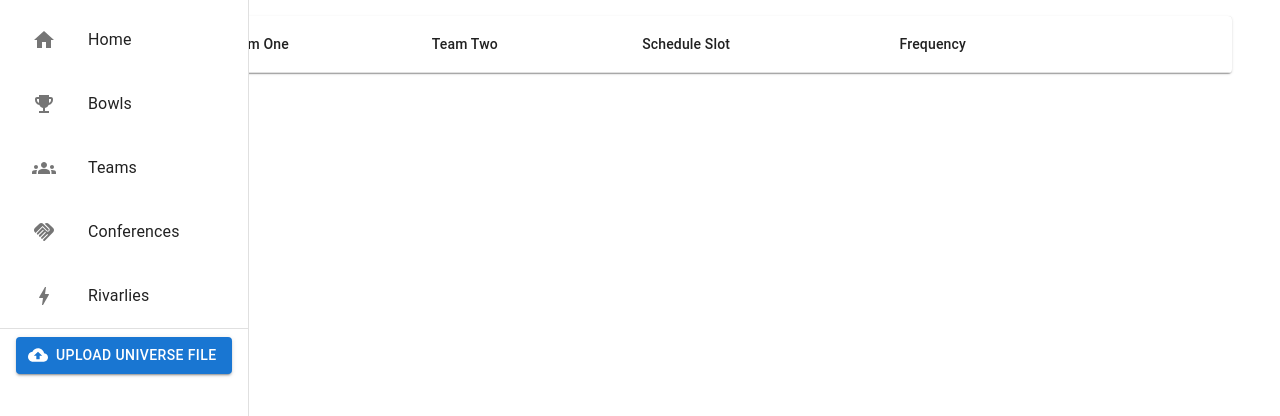
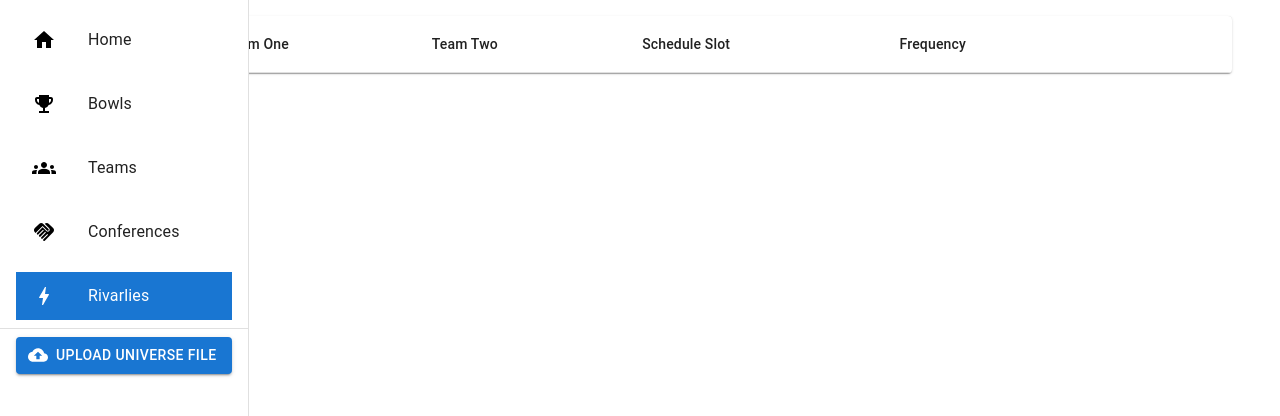
Before and after one commit to WanderingCard/cfc-league-editor, a React (Create React App) app: page /rivarlies in a window 1280 px wide. Shown: the top 416 px of the page. Built offline with nearby package versions, Linux system fonts and the light colour scheme.

Commit message:
NavBar now highlights selected element

```diff
--- a/src/Components/NavBar.js
+++ b/src/Components/NavBar.js
@@ -10,7 +10,7 @@ import { loadData } from "../localstorage";
  * @returns
  */
 export default function NavBar({ options }) {
-    const { pathName } = useLocation();
+    const { pathname } = useLocation();
     const navigate = useNavigate();
     const [errorMessage, setErrorMessage] = useState("")
     const handleFileChange = (event) => {
@@ -42,9 +42,27 @@ export default function NavBar({ options }) {
         >
             <List>
                 {options.map((option, i) => (
-                    <ListItem>
-                        <ListItemButton component={Link} to={option.path} selected={option.path === pathName}>
-                            <ListItemIcon>{option.icon}</ListItemIcon>
+                    <ListItem key={i}>
+                        <ListItemButton
+                            component={Link}
+                            to={option.path}
+                            selected={option.path === pathname}
+                            sx={{
+                                "&.Mui-selected": {
+                                    backgroundColor: "#1976d2",
+                                    color: 'white'
+                                },
+                                "&.Mui-selected:hover": {
+                                    backgroundColor: "blue",
+
+                                },
+                            }}
+                        >
+                            <ListItemIcon
+                               sx={{color: option.path === pathname ? "white" : "black"}}
+                            >
+                                {option.icon}
+                            </ListItemIcon>
                             <ListItemText>{option.label}</ListItemText>
                         </ListItemButton>
                     </ListItem>
```
